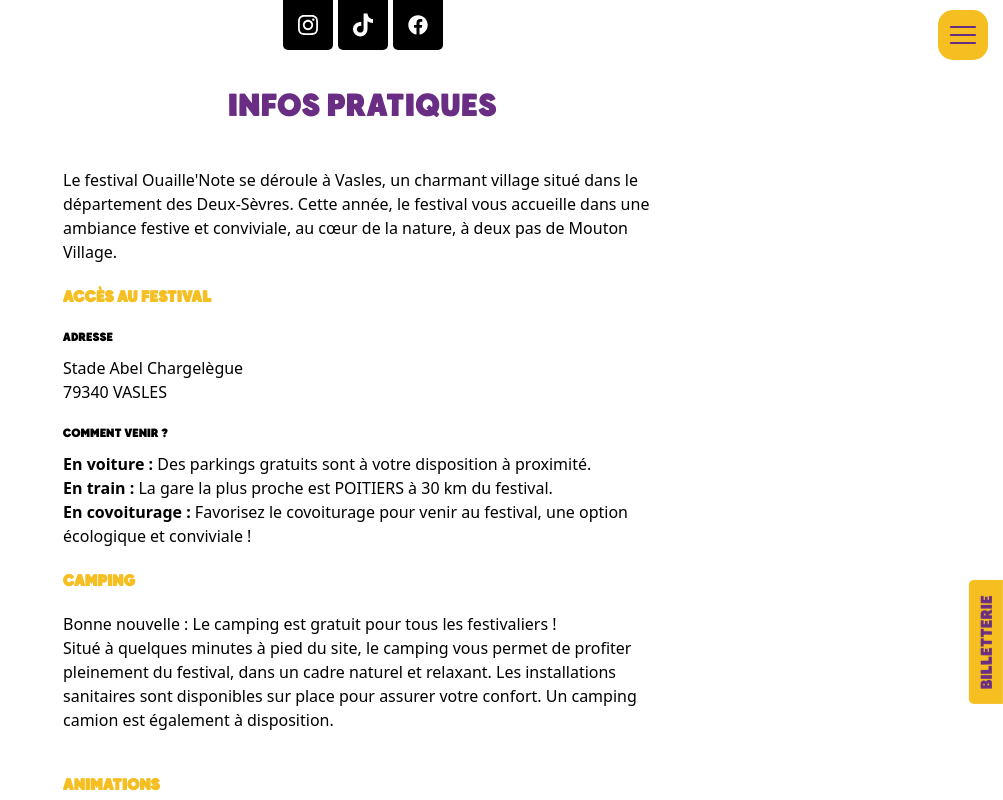
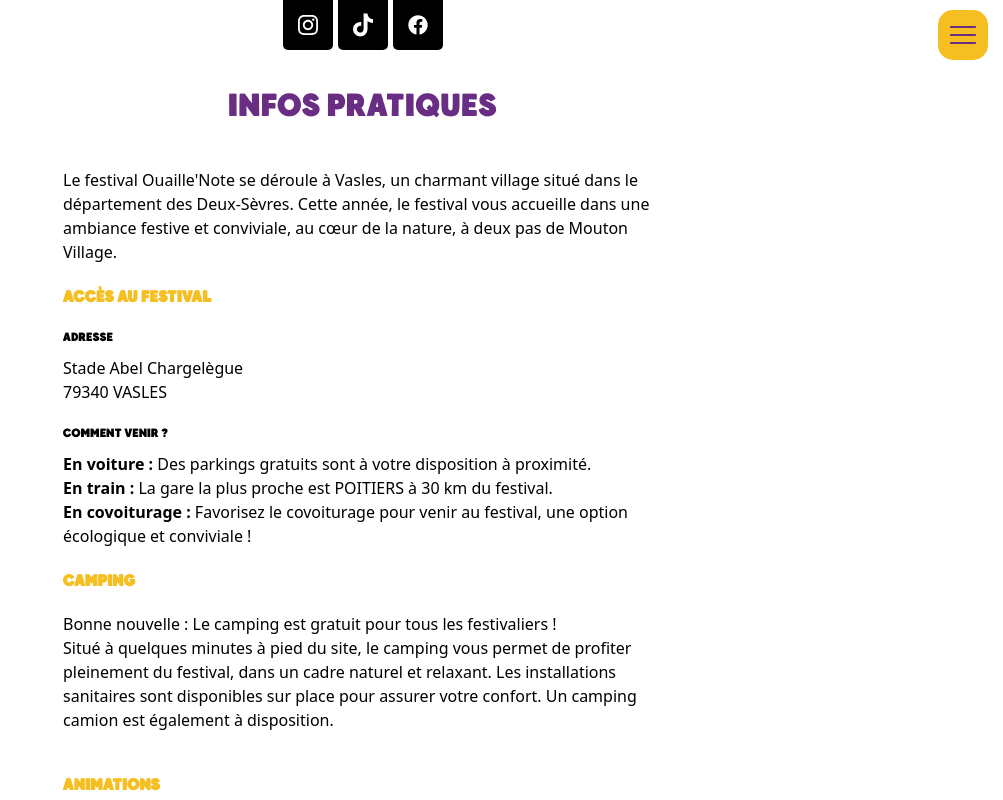
Before and after one commit to AntoninRoy/ouaille-note-2023, a Next.js app: page /infospratiques in a window 1280 px wide. Shown: the top 800 px of the page, without its empty margins (277-1280 px from the left). Built offline with nearby package versions, Linux system fonts and the light colour scheme.

Commit message:
on 2025 fix

```diff
--- a/pages/infospratiques.tsx
+++ b/pages/infospratiques.tsx
@@ -11,9 +11,9 @@ export default function MentionLegales() {
     <>
       <Layout description={description} title={title} pageName={pageName}>
         <div className="infos" style={{padding : "0 20px"}}>
-          <div className="billetterie-link">
+          {/* <div className="billetterie-link">
             <Link href="/billetterie">billetterie</Link>
-          </div>
+          </div> */}
           <h1 className="heading1" style={{ color: "#6a2d84" }}>
             Infos pratiques
           </h1>
```
